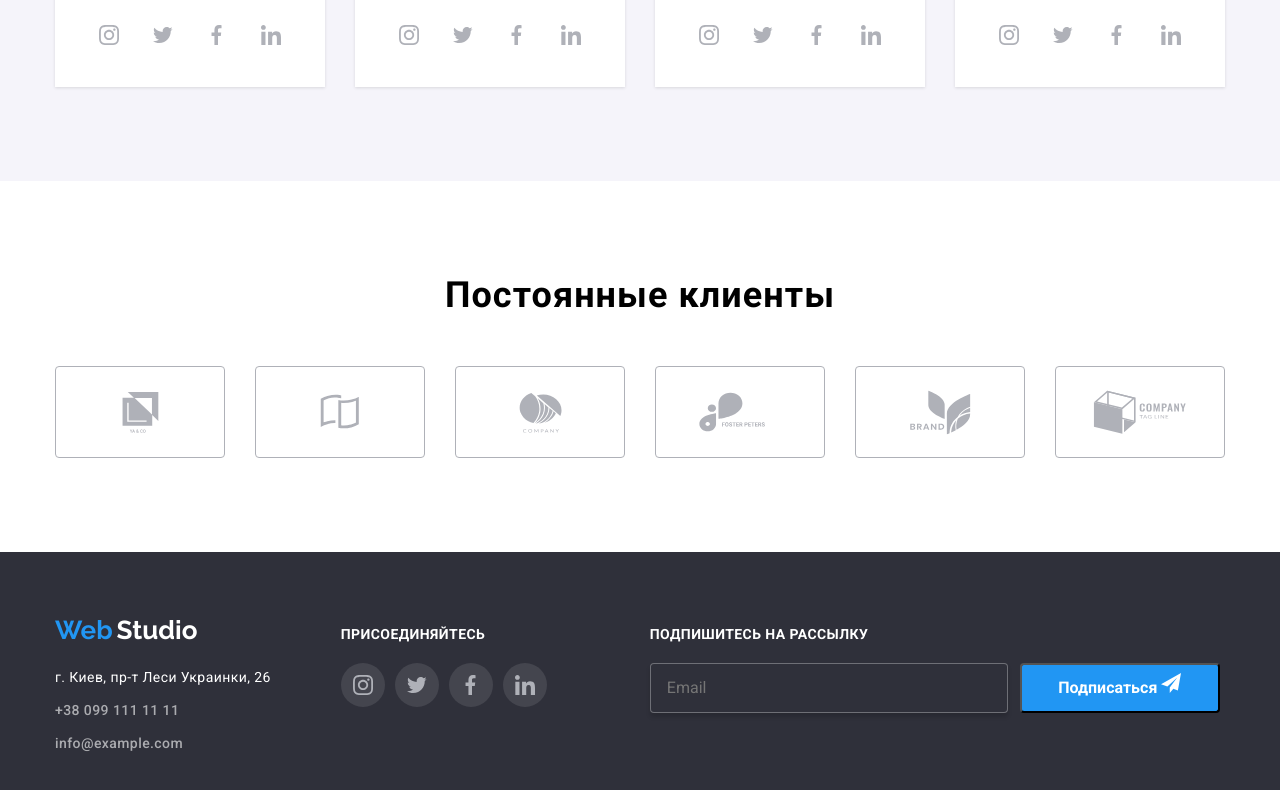
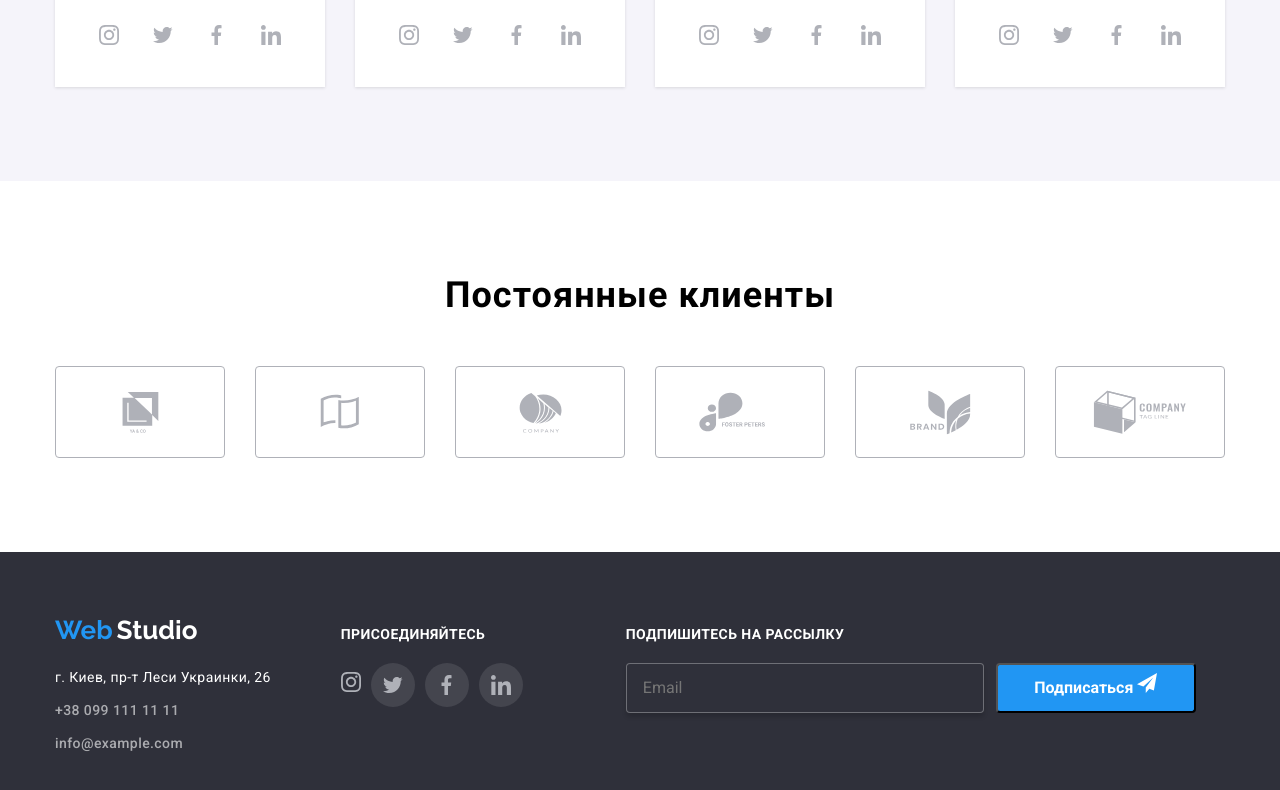
Before and after one commit to elenadracheva/goit-markup-hw-08, a plain HTML site: page index.html in a window 1280 px wide. Shown: the part 2128-2918 px from the top of the page. Drawn offline with nearby package versions, Linux system fonts and the light colour scheme.

Commit message:
Update index.html

```diff
--- a/index.html
+++ b/index.html
@@ -53,19 +53,19 @@
           <ul class="advantage__list">
             <li class="advantage__list-item">
              <h3 class="advantage__title">ВНИМАНИЕ К ДЕТАЛЯМ</h3>
-               <p class="advantage__fill">Идейные соображения, а также начало повседневной работы по формированию позиции.</p>
+            <p class="advantage__fill">Идейные соображения, а также начало повседневной работы по формированию позиции.</p>
            </li>
            <li class="advantage__list-item">
              <h3 class="advantage__title">ПУНКТУАЛЬНОСТЬ</h3>
-               <p class="advantage__fill" >Задача организации, в особенности же рамки и место обучения кадров влечет за собой.</p>
+            <p class="advantage__fill" >Задача организации, в особенности же рамки и место обучения кадров влечет за собой.</p>
            </li>
            <li class="advantage__list-item">
              <h3 class="advantage__title">ПЛАНИРОВАНИЕ</h3>
-               <p class="advantage__fill">Равным образом консультация с широким активом в значительной степени обуславливает.</p>
+            <p class="advantage__fill">Равным образом консультация с широким активом в значительной степени обуславливает.</p>
            </li>
            <li class="advantage__list-item">
              <h3 class="advantage__title">СОВРЕМЕННЫЕ ТЕХНОЛОГИИ</h3>
-               <p class="advantage__fill">Значимость этих проблем настолько очевидна, что реализация плановых заданий.</p>
+            <p class="advantage__fill">Значимость этих проблем настолько очевидна, что реализация плановых заданий.</p>
            </li>
          </ul>
        </div>
@@ -321,7 +321,7 @@
          <span class="join-us">присоединяйтесь</span>
           <ul class="social__list">
             <li class="social__list-link">
-              <a href="" class="social__container">
+              <a href="" class="footer__social__container">
                 <svg class="social-instagram">
                   <use href="./images/symbol-defs.svg#icon-icon-instagram"></use>
                 </svg>
```
